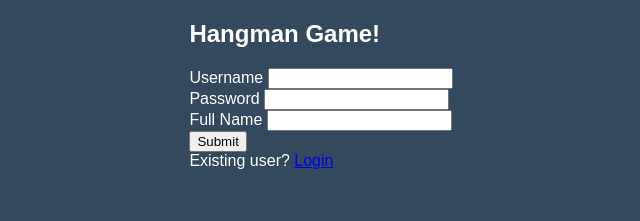
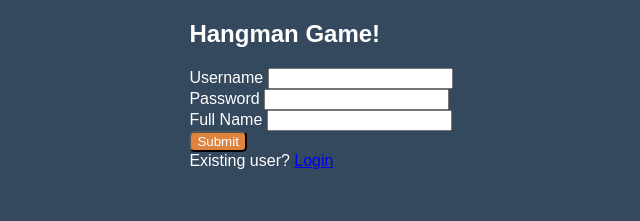
Before and after one commit to atmason90/hangman-frontend, a React (Create React App) app: page /signup in a window 1280 px wide. Shown: the top 221 px of the page, without its empty margins (319-959 px from the left). Built offline with nearby package versions, Linux system fonts and the light colour scheme; what random-words would draw is missing.

Commit message:
change signup button

```diff
--- a/src/components/SignupPage/SignupPage.jsx
+++ b/src/components/SignupPage/SignupPage.jsx
@@ -35,7 +35,7 @@ export const SignupPage = () => {
                     <input type="text" name="fname" required />
                 </div>
                 <div>
-                    <input type="submit" />
+                    <button type="submit">Submit</button>
                 </div>
             </form>
             Existing user? <Link to="/login">Login</Link>
```
